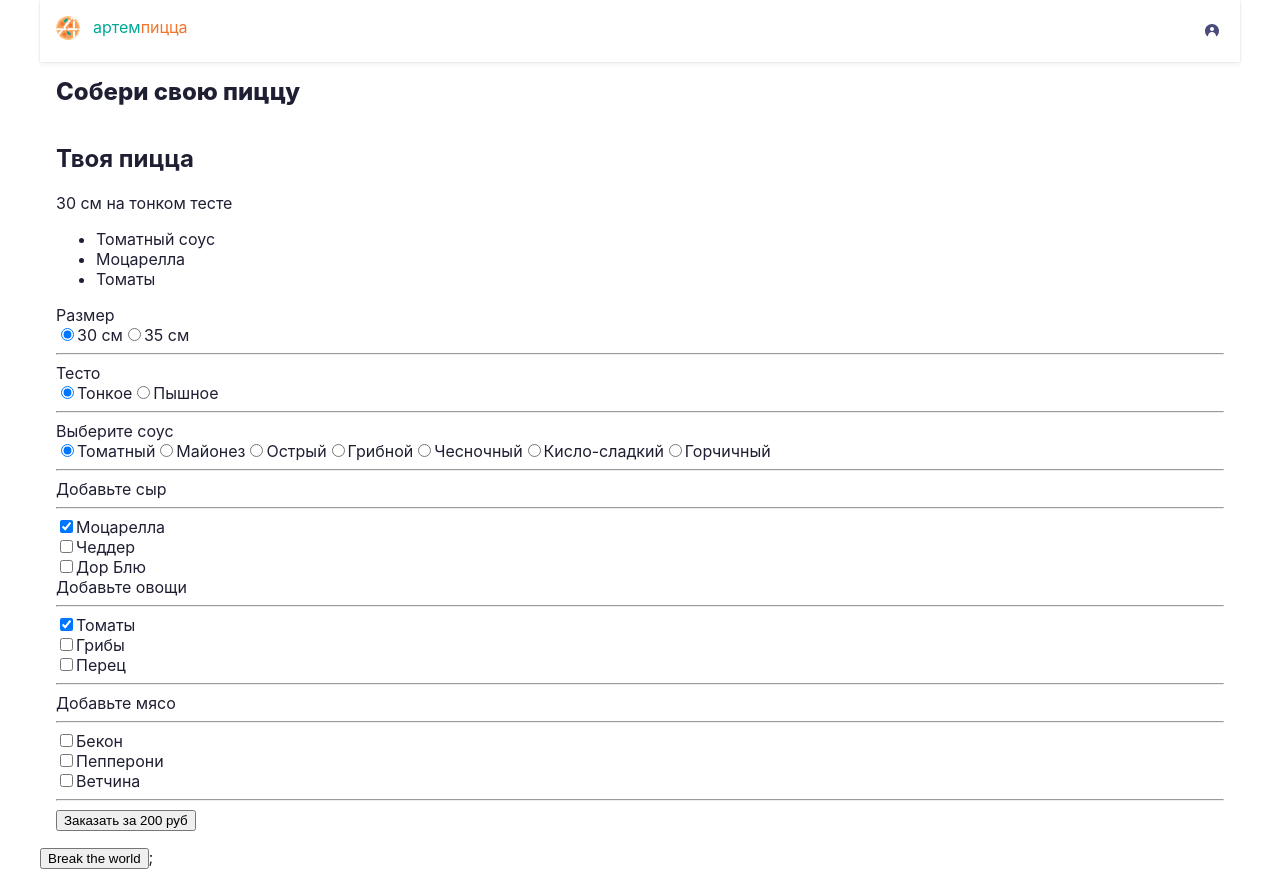
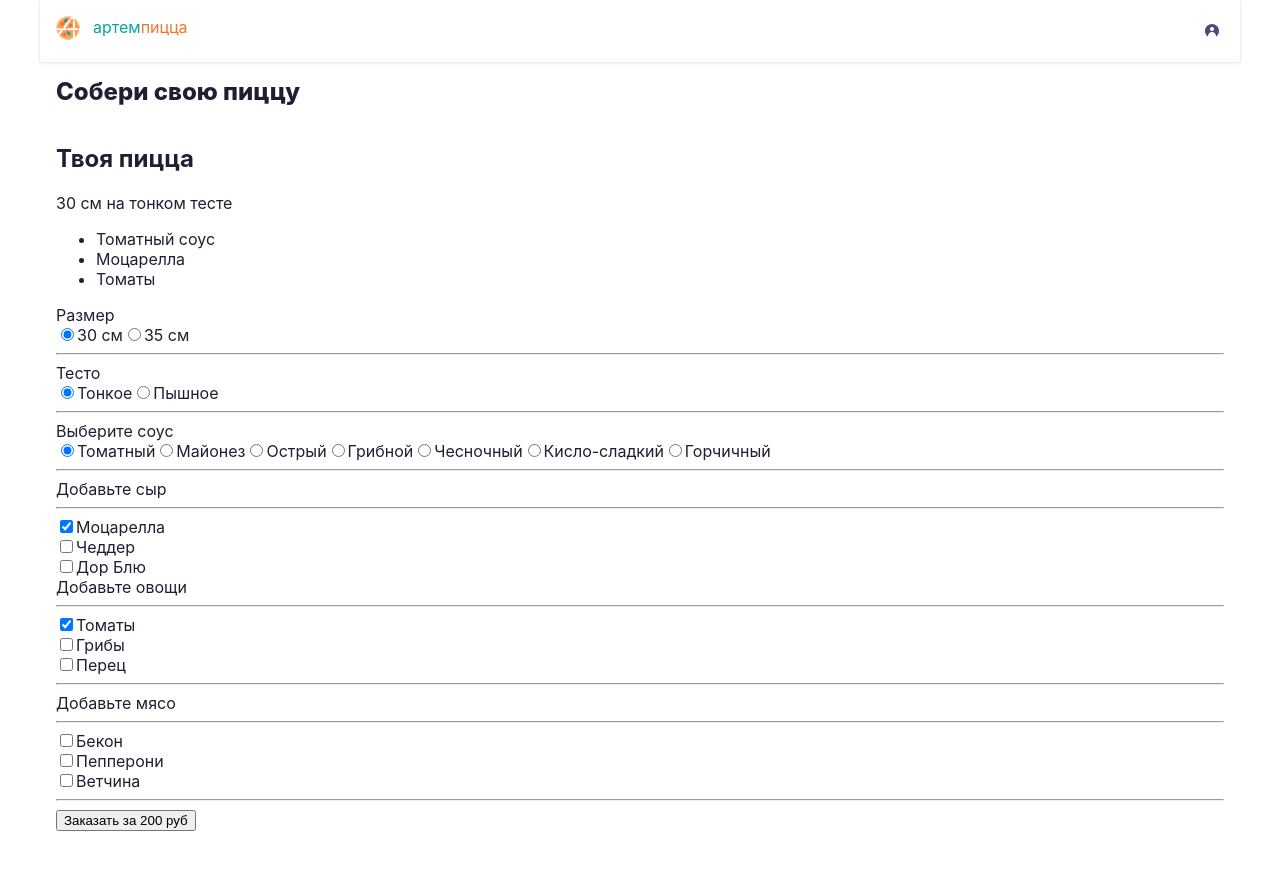
Before and after one commit to OLEGPOPOVICH/react-pizza, a React (Create React App) app: page / in a window 1280 px wide. After the commit the page ends 847 px from the top, so only its background shows below. Built offline with nearby package versions, Linux system fonts and the light colour scheme.

Commit message:
removed button sentry

```diff
--- a/src/App.js
+++ b/src/App.js
@@ -1,4 +1,3 @@
-/* eslint-disable react/button-has-type */
 import { CommonLoyout } from './common/Loyout';
 import { PizzaConstructorPage } from './pages/PizzaConstructorPage/PizzaConstructorPage';
 
@@ -6,14 +5,6 @@ function App() {
   return (
     <CommonLoyout>
       <PizzaConstructorPage />
-      <button
-        onClick={() => {
-          throw new Error('Something went wron');
-        }}
-      >
-        Break the world
-      </button>
-      ;
     </CommonLoyout>
   );
 }
```
